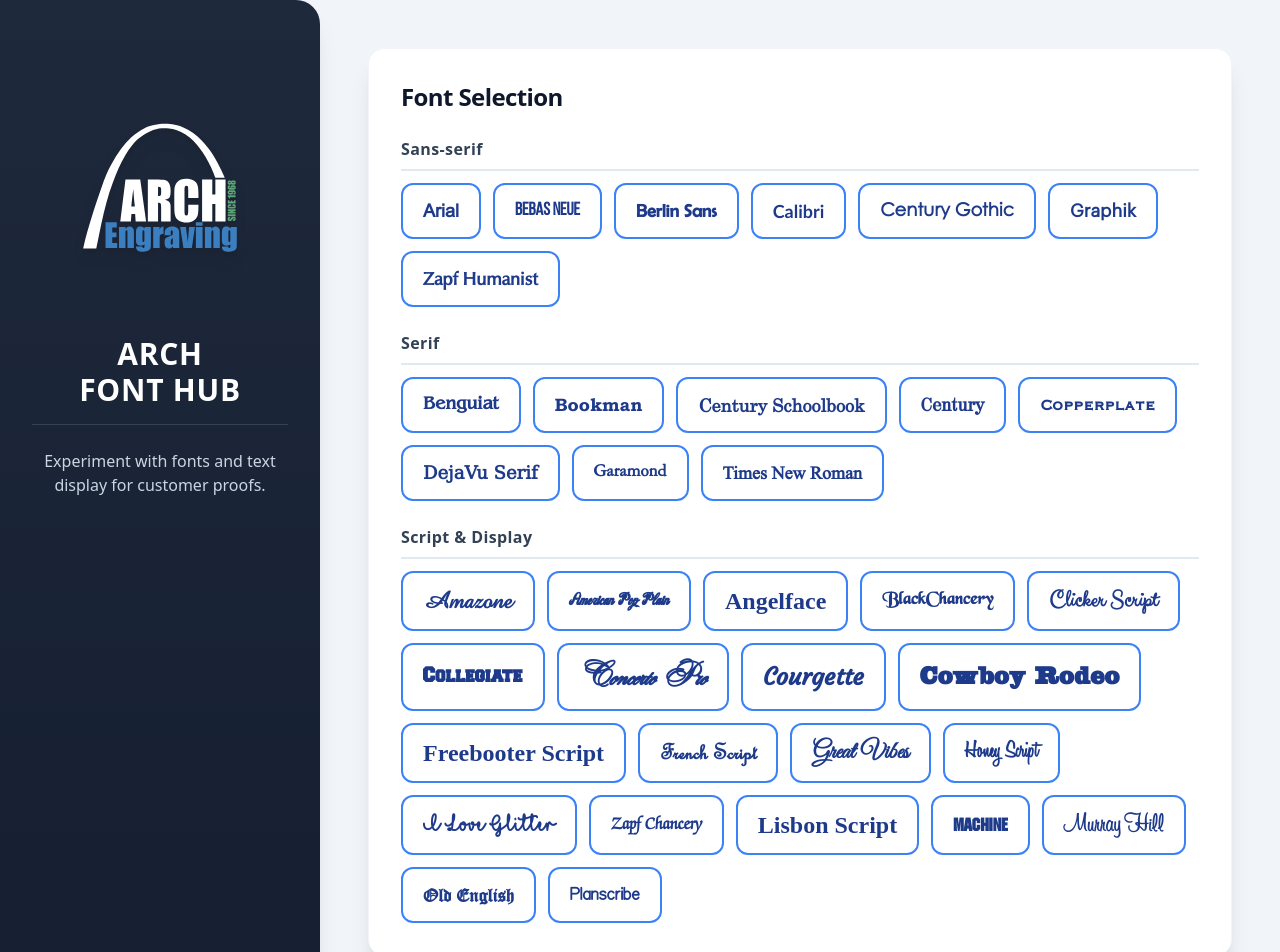
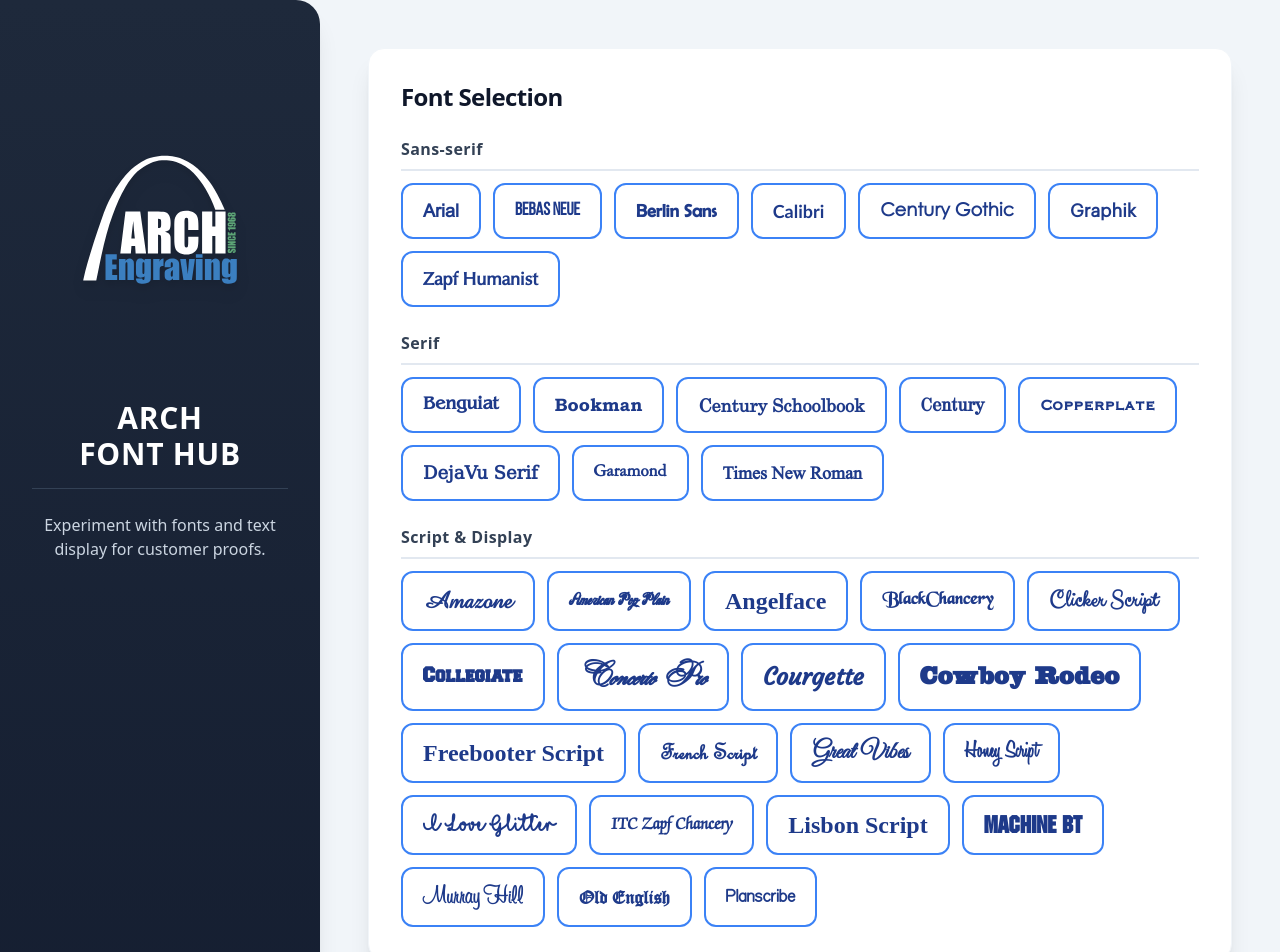
Before and after one commit to Arch-Tom/archfonthub, a React (Vite) app: page / in a window 1280 px wide. Shown: the top 952 px of the page. Built offline with nearby package versions, Linux system fonts and the light colour scheme; a web font is replaced by a local one.

Commit message:
Updating logo

```diff
--- a/src/App.css
+++ b/src/App.css
@@ -38,13 +38,6 @@ body {
     height: 100vh;
     position: sticky;
     top: 0;
-}
-
-.sidebar-logo {
-    width: 1000px !important;
-    height: 1000px !important;
-    object-fit: contain;
-    margin-bottom: 1.5rem;
 }
 
     .branding-sidebar h1 {
@@ -476,11 +469,6 @@ body {
             font-size: 1.25rem;
         }
 
-    .sidebar-logo {
-        height: 100px;
-        width: 100px;
-    }
-
     .main-container {
         padding: 1.5rem;
         max-width: 100%;
--- a/src/App.jsx
+++ b/src/App.jsx
@@ -79,9 +79,9 @@ const App = () => {
             { name: 'Great Vibes', styles: { regular: 'GreatVibes-Regular' } },
             { name: 'Honey Script', styles: { light: 'HoneyScript-Light', semiBold: 'HoneyScript-SemiBold' } },
             { name: 'I Love Glitter', styles: { regular: 'ILoveGlitter' } },
-            { name: 'Zapf Chancery', styles: { regular: 'ZapfChancery-Roman' } },
+            { name: 'ITC Zapf Chancery', styles: { regular: 'ZapfChancery-Roman' } },
             { name: 'Lisbon Script', styles: { regular: 'LisbonScript-Regular' } },
-            { name: 'Machine', styles: { regular: 'MachineITCbyBT-Regular' } },
+            { name: 'Machine BT', styles: { regular: 'MachineITCbyBT-Regular' } },
             { name: 'Murray Hill', styles: { regular: 'MurrayHill' } },
             { name: 'Old English', styles: { regular: 'OldEnglishTextMT' } },
             { name: 'Planscribe', styles: { regular: 'PlanscribeNFW01-Regular' } },
@@ -147,12 +147,12 @@ const App = () => {
 
     const handleSaveSvg = () => {
         if (selectedFonts.length === 0 || customText.trim() === '') {
-            showMessage('Please select at least one font and enter text to submit.');
+            showMessage('Please select at least one font and enter some text to save an SVG.');
             return;
         }
         const lines = customText.split('\n').filter(line => line.trim() !== '');
         if (lines.length === 0) {
-            showMessage('Please enter some text to submit.');
+            showMessage('Please enter some text to save an SVG.');
             return;
         }
 
@@ -243,7 +243,7 @@ const App = () => {
             <aside className="bg-gradient-to-b from-slate-800 to-slate-900 text-white w-full lg:w-80 lg:h-auto p-4 lg:p-8 flex-shrink-0 flex flex-col items-center justify-center lg:justify-start lg:pt-16 shadow-xl lg:rounded-r-3xl">
                 <div className="flex flex-row lg:flex-col items-center justify-center gap-4">
                     <div className="flex-shrink-0">
-                        <img src="/images/Arch Vector Logo White.svg" alt="Arch Font Hub Logo" className="sidebar-logo object-contain drop-shadow-lg" />
+                        <img src="/images/Arch Vector Logo White.svg" alt="Arch Font Hub Logo" className="h-40 w-40 lg:h-80 lg:w-80 object-contain drop-shadow-lg" />
                     </div>
                     <div className="font-black text-2xl lg:text-3xl tracking-wide leading-tight text-white text-center">ARCH<br className="hidden lg:block" /> FONT HUB</div>
                 </div>
```
Lines whose indentation alone changed are shown as unchanged.
